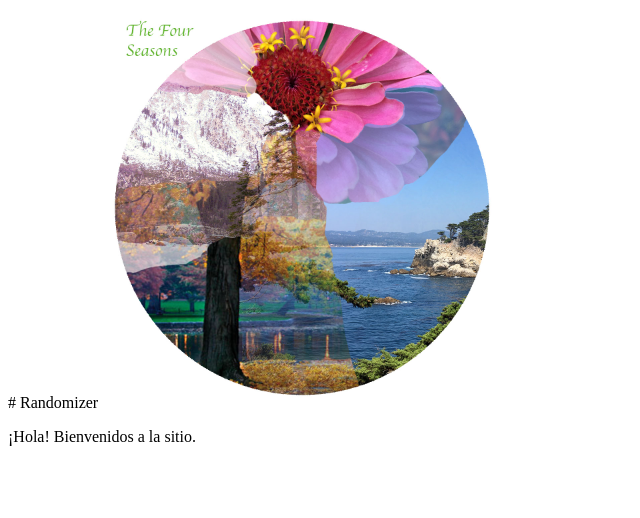
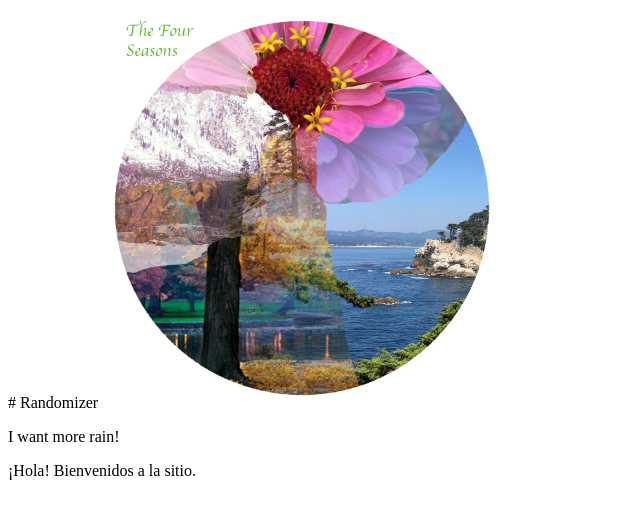
Before and after one commit to DesignProgrammer2020/Randomizer, a plain HTML site: page Randomizer/index.html in a window 1280 px wide. Shown: the whole page, without its empty margins (0-640 px from the left). Drawn offline with Linux system fonts and the light colour scheme.

Commit message:
Update README.md

```diff
--- a/Randomizer/index.html
+++ b/Randomizer/index.html
@@ -12,6 +12,7 @@
 
 <img src="./fourseasons.jpg" alt=fourseasons width="400" height="400">
 
+<p>I want more rain!</p>
 
 <p>
 ¡Hola! Bienvenidos a la sitio.
```
